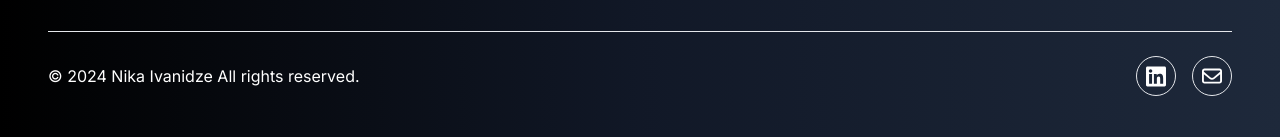
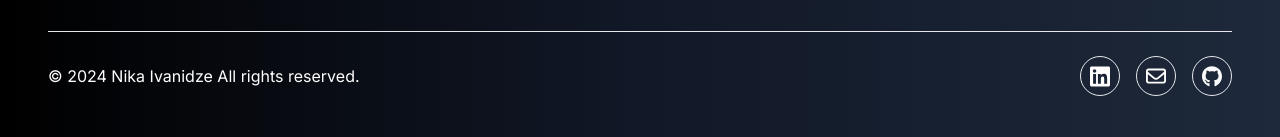
Before and after one commit to kn000x001/website, a Next.js app: page /about in a window 1280 px wide. Shown: the part 3047-3184 px from the top of the page. Built offline with nearby package versions, Linux system fonts and the light colour scheme; a web font is replaced by a local one.

Commit message:
github link

```diff
--- a/src/app/Components/Footer.tsx
+++ b/src/app/Components/Footer.tsx
@@ -4,7 +4,7 @@ import Link from "next/link";
 import logo from "../../../public/logo.png";
 import linkedin from "../../../public/images/linkedin.svg";
 import email from "../../../public/images/email.svg";
-
+import github from "../../../public/images/github.svg"
 
 export default function Footer() {
 
@@ -70,6 +70,12 @@ export default function Footer() {
                     <Image alt="image" width={20} height={20} src={email} className="me-2"/>
                 </Link>
               </li>
+
+              <li className="w-10 h-10 border rounded-full flex items-center justify-center cursor-pointer hover:border-cyan-500 transition duration-200">
+                <Link className="ms-2 group-hover:underline w-auto h-auto" href="https://github.com/kn000x001">
+                    <Image alt="image" width={20} height={20} src={github} className="me-2"/>
+                </Link>
+              </li>
             </ul>
           </div>
         </div>
```
Also changed, not shown: public/images/github.svg (added).
